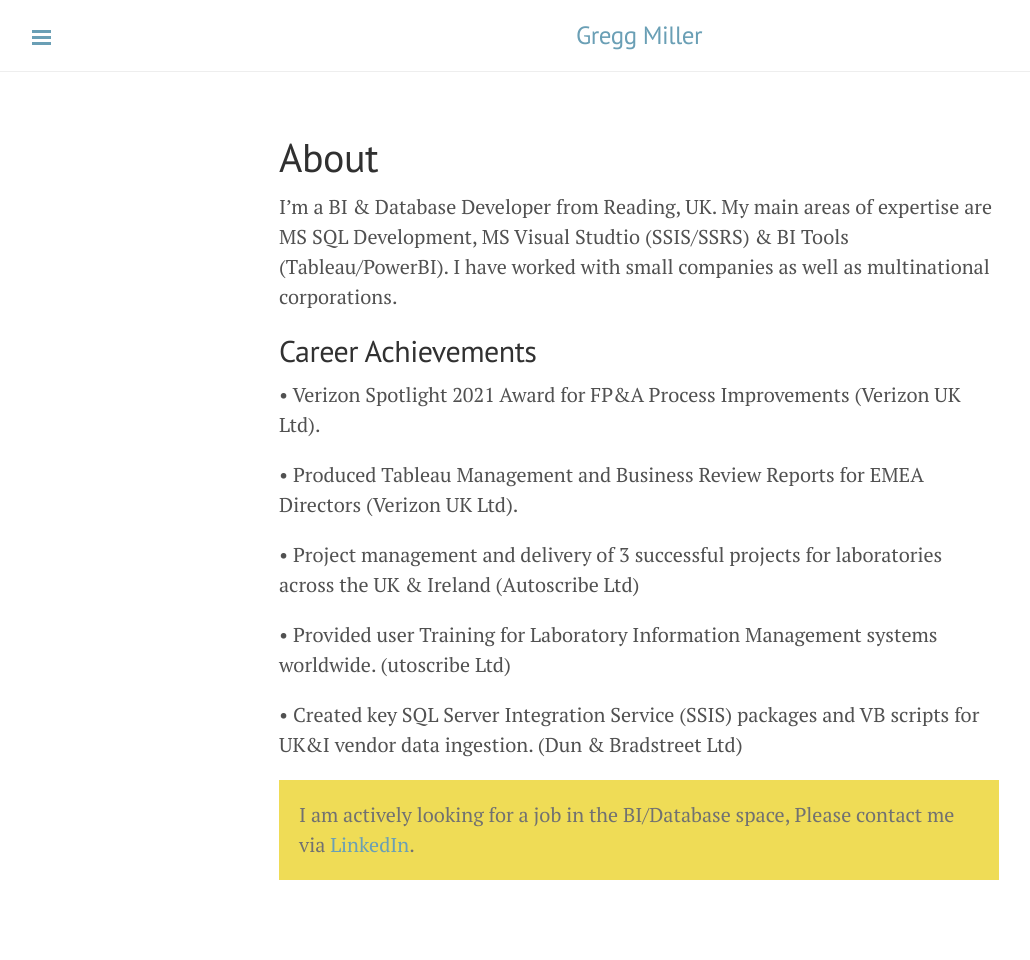
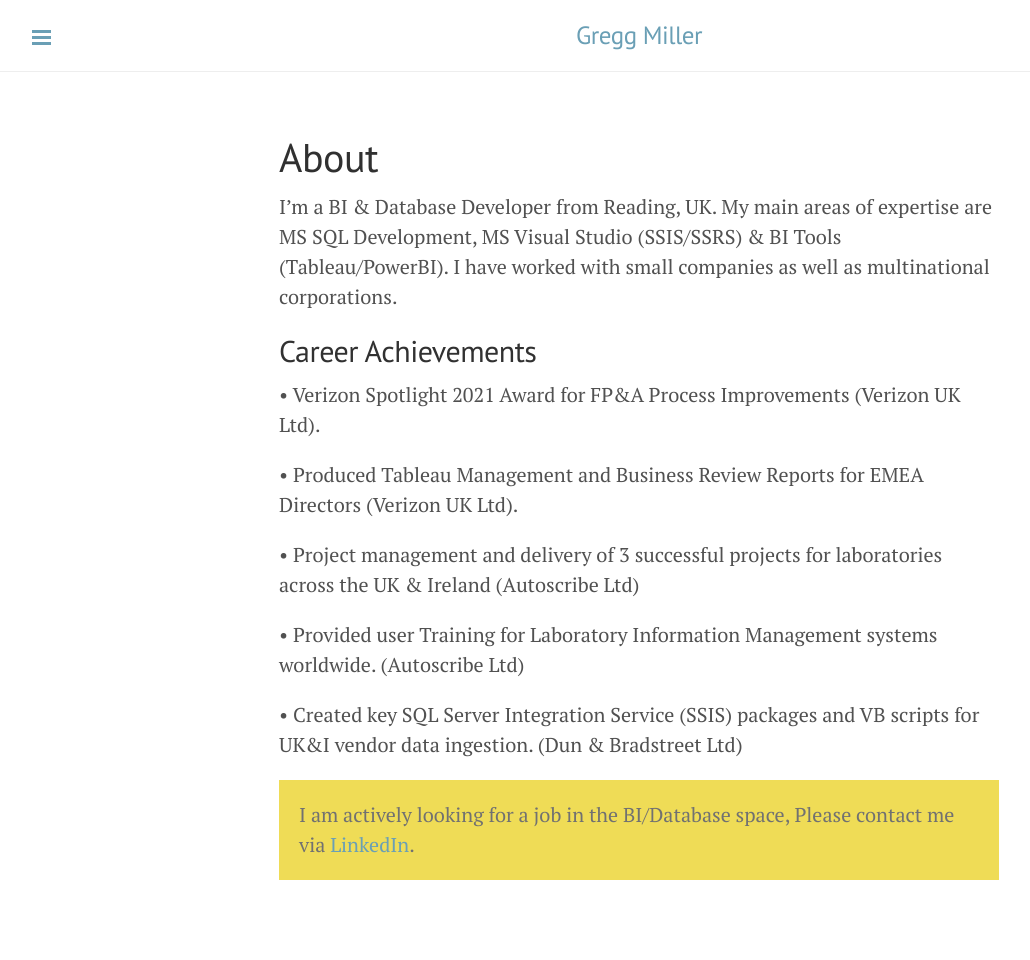
Before and after one commit to gr3ggM/gr3ggM.github.io, a Jekyll site: the page built from about.md, in a window 1280 px wide. Shown: the whole page, without its empty margins (1-1031 px from the left). Built offline with Jekyll 4.4.1, drawn with Linux system fonts in a browser that asks for light colours.

Commit message:
Update about.md

```diff
--- a/about.md
+++ b/about.md
@@ -2,7 +2,7 @@
 layout: page
 title: About
 ---
-I'm a BI & Database Developer from Reading, UK. My main areas of expertise are MS SQL Development, MS Visual Studtio (SSIS/SSRS) & BI Tools (Tableau/PowerBI). I have worked with small companies as well as multinational corporations.
+I'm a BI & Database Developer from Reading, UK. My main areas of expertise are MS SQL Development, MS Visual Studio (SSIS/SSRS) & BI Tools (Tableau/PowerBI). I have worked with small companies as well as multinational corporations.
 
 ## Career Achievements
 •	Verizon Spotlight 2021 Award for FP&A Process Improvements (Verizon UK Ltd).
@@ -11,7 +11,7 @@
 
 •	Project management and delivery of 3 successful projects for laboratories across the UK & Ireland (Autoscribe Ltd)
 
-•	Provided user Training for Laboratory Information Management systems worldwide. (utoscribe Ltd)
+•	Provided user Training for Laboratory Information Management systems worldwide. (Autoscribe Ltd)
 
 •	Created key SQL Server Integration Service (SSIS) packages and VB scripts for UK&I vendor data ingestion. (Dun & Bradstreet Ltd)
 
```
